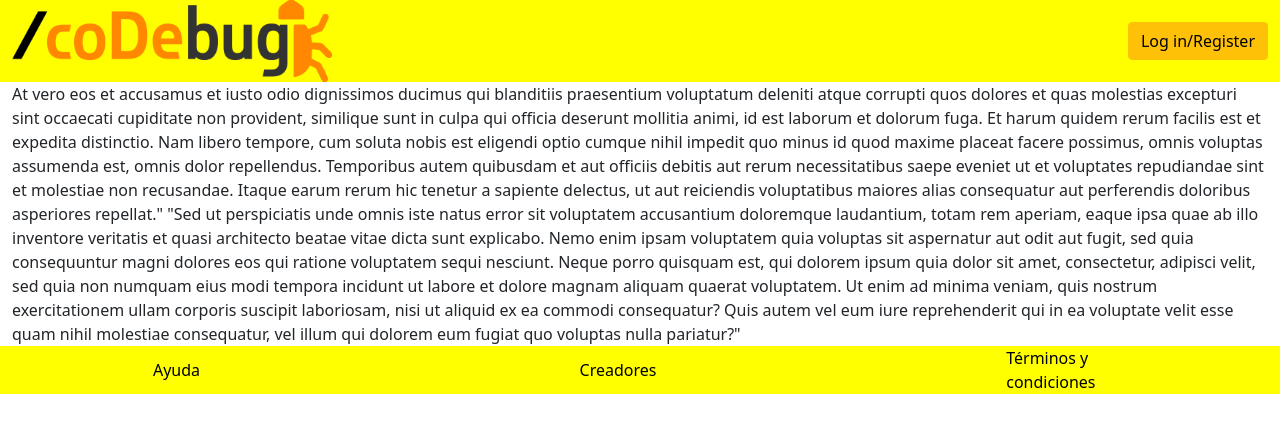
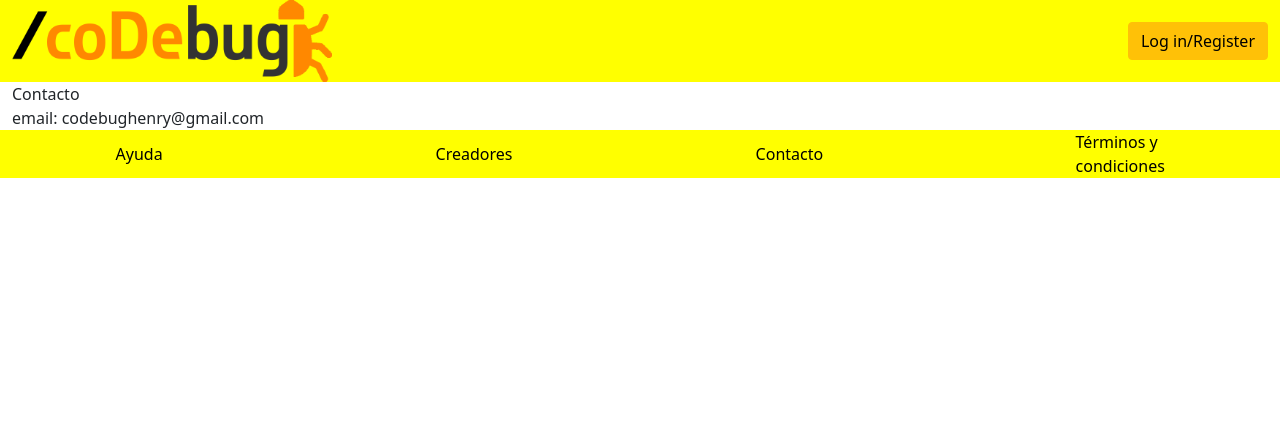
Before and after one commit to Codebug-Henry/Co-debug, a React (Create React App) app in the folder client/: page /contacto in a window 1280 px wide. Shown: the top 432 px of the page. Built offline with nearby package versions, Linux system fonts and the light colour scheme; no server answers.

Commit message:
Pagina contacto basica

```diff
--- a/client/src/App.js
+++ b/client/src/App.js
@@ -16,6 +16,7 @@ import Delete from "./pages/Delete.js";
 import NotFound from "./pages/NotFound";
 import Terminos from "./pages/Terminos.js";
 import Headerlogin from "./components/Headerlogin.js";
+import Contacto from "./pages/Contacto.js";
 
 function App() {
   return (
@@ -35,6 +36,7 @@ function App() {
         <Route path={"/terminos"} element={<Terminos />} />
         <Route path={"/configuracion"} element={<Configuracion />} />
         <Route path={"/delete"} element={<Delete />} />
+        <Route path={"/contacto"} element={<Contacto />} />
         <Route path={"*"} element={<NotFound />} />
       </Routes>
     </BrowserRouter>
--- a/client/src/components/Footer.js
+++ b/client/src/components/Footer.js
@@ -6,17 +6,22 @@ const footer = () => {
   return (
     <div className={`container-fluid ${style.container}`}>
       <div className={`row ${style.middleRow}`}>
-        <div className={`col-lg-4 ${style.col1}`}>
+        <div className={`col-lg ${style.col1}`}>
           <Link className={style.links} to="/ayuda">
             Ayuda
           </Link>
         </div>
-        <div className={`col-lg-4 ${style.col2}`}>
+        <div className={`col-lg ${style.col2}`}>
           <Link className={style.links} to="/creadores">
             Creadores
           </Link>
         </div>
-        <div className={`col-lg-4 ${style.col3}`}>
+        <div className={`col-lg ${style.col3}`}>
+          <Link className={style.links} to="/contacto">
+            Contacto
+          </Link>
+        </div>
+        <div className={`col-lg ${style.col4}`}>
           <Link className={style.links} to="/terminos">
             Términos y condiciones
           </Link>
--- a/client/src/components/styles/Footer.module.css
+++ b/client/src/components/styles/Footer.module.css
@@ -15,6 +15,12 @@
 }
 
 .col3 {
+  display: flex;
+  align-items: center;
+  justify-content: center;
+}
+
+.col4 {
   display: flex;
   align-items: center;
   justify-content: center;
--- /dev/null
+++ b/client/src/pages/Contacto.js
@@ -0,0 +1,40 @@
+import React from "react";
+import { useAuth0 } from "@auth0/auth0-react";
+import style from "./styles/Contacto.module.css";
+import Footer from "../components/Footer.js";
+// import FormQuestion from '../components/FormQuestion';
+
+const Contacto = () => {
+  const { isAuthenticated } = useAuth0();
+
+  return (
+    <div>
+      {isAuthenticated ? (
+        <div>
+          <div className={`container-fluid ${style.container}`}>
+            <div className={`row ${style.middleRow}`}>
+              <div className={`col-lg ${style.col1}`}>
+                <div className={style.title}>Contacto</div>
+                <div className={style.email}>email: codebughenry@gmail.com</div>
+              </div>
+            </div>
+          </div>
+        </div>
+      ) : (
+        <div className={`container-fluid ${style.container}`}>
+          <div className={`row ${style.middleRow}`}>
+            <div className={`col-lg ${style.col1}`}>
+              <div className={style.title}>Contacto</div>
+              <div className={style.email}>email: codebughenry@gmail.com</div>
+            </div>
+          </div>
+        </div>
+      )}
+      <div>
+        <Footer />
+      </div>
+    </div>
+  );
+};
+
+export default Contacto;
```
Also changed, not shown: client/src/components/Headerlogin.js (+13 -11 lines), client/src/pages/styles/Contacto.module.css (added).
